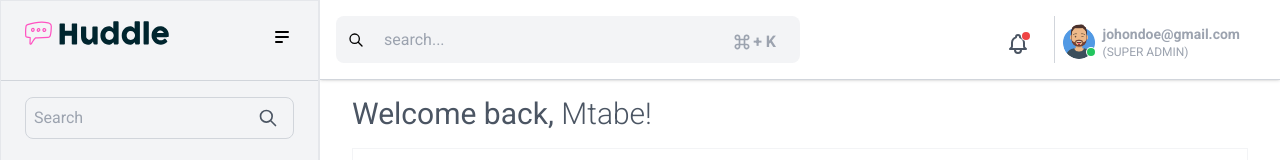
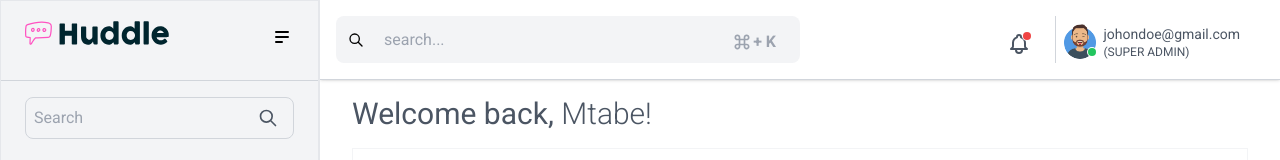
Before and after one commit to watabelabs/tailwind-dashboard, a React (Vite) app: page / in a window 1280 px wide. Shown: the top 160 px of the page. Built offline with nearby package versions, Linux system fonts and the light colour scheme.

Commit message:
fix: remove bold from email

```diff
--- a/src/components/ToolBar.jsx
+++ b/src/components/ToolBar.jsx
@@ -51,10 +51,10 @@ const ToolBar = ({ isSidebarOpen, toggleSidebar }) => {
               <img className="rounded-full" src="/images/avatar.png" alt="" />
             </div>
             <div className="flex flex-col mt-1">
-              <span className="ml-2 text-sm font-semibold text-gray-400">
+              <span className="ml-2 text-sm font-normal text-gray-600">
                 johondoe@gmail.com
               </span>
-              <span className="ml-2 text-xs font-normal text-gray-400">
+              <span className="ml-2 text-xs font-normal text-gray-600">
                 (SUPER ADMIN)
               </span>
             </div>
```
